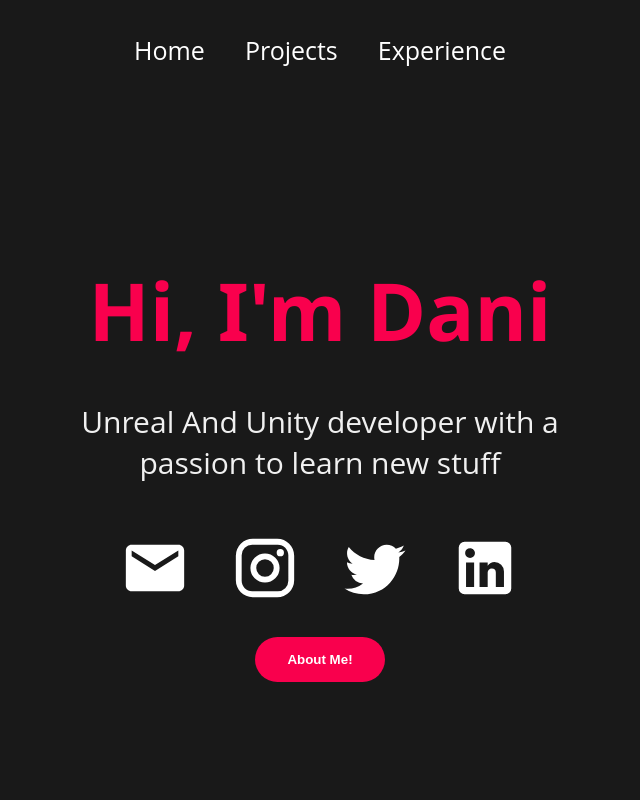
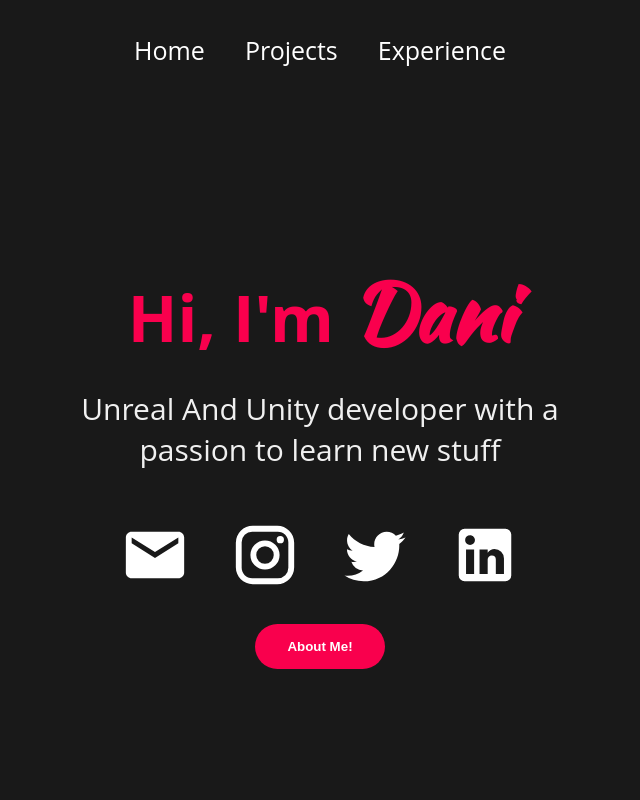
Before and after one commit to Playyer96/personal-portafolio, a React (Create React App) app: page / in a window 1280 px wide. Shown: the top 800 px of the page, without its empty margins (320-960 px from the left). Built offline with nearby package versions, Linux system fonts and the light colour scheme.

Commit message:
some css changes

```diff
--- a/src/App.css
+++ b/src/App.css
@@ -1,3 +1,5 @@
+@import url("https://fonts.googleapis.com/css2?family=Kaushan+Script&display=swap");
+
 .App {
   width: 100%;
   height: auto;
@@ -11,3 +13,20 @@ body {
   padding: 0;
   margin: 0;
 }
+
+button {
+  background: #f9004d;
+  color: white;
+  text-decoration: none;
+  border: 2px solid transparent;
+  font-weight: bold;
+  padding: 13px 30px;
+  border-radius: 30px;
+  transition: 0.4s;
+}
+
+button:hover {
+  background: transparent;
+  border: 2px solid #f9004d;
+  cursor: pointer;
+}
--- a/src/pages/AboutDisplay.js
+++ b/src/pages/AboutDisplay.js
@@ -8,7 +8,7 @@ function AboutDisplay() {
       <div className="about">
         <img src={profilePic} />
         <div className="about-text">
-          <h1> Hi I'm Dani</h1>
+          <h1> Hi I'm <span>Dani</span></h1>
           <h5>
             Unity & Unreal <span>Software Developer</span>
           </h5>
@@ -22,7 +22,7 @@ function AboutDisplay() {
             Object-Oriented Programming (OOP), Computer Graphics, and Agile
             Methodologies.
           </p>
-          <button>Let's Talk</button>
+          {/* <button>Let's Talk</button> */}
         </div>
       </div>
     </div>
--- a/src/pages/Home.js
+++ b/src/pages/Home.js
@@ -29,7 +29,9 @@ const Home = () => {
   return (
     <Fragment>
       <div className="aboutme">
-        <h2>Hi, I'm Dani</h2>
+        <h2>
+          Hi, I'm <span>Dani</span>
+        </h2>
         <div className="prompt">
           <p>Unreal And Unity developer with a passion to learn new stuff</p>
           <ContactIcons />
--- a/src/styles/AboutDisplay.css
+++ b/src/styles/AboutDisplay.css
@@ -43,6 +43,7 @@
 }
 
 .about span {
+  font-family: "Kaushan Script", cursive;
   color: #f9004d;
 }
 
@@ -50,23 +51,6 @@
   letter-spacing: 1px;
   line-height: 28px;
   margin-bottom: 45px;
-}
-
-button {
-  background: #f9004d;
-  color: white;
-  text-decoration: none;
-  border: 2px solid transparent;
-  font-weight: bold;
-  padding: 13px 30px;
-  border-radius: 30px;
-  transition: 0.4s;
-}
-
-button:hover {
-  background: transparent;
-  border: 2px solid #f9004d;
-  cursor: pointer;
 }
 
 @media only screen and (max-width: 600px) {
--- a/src/styles/Home.css
+++ b/src/styles/Home.css
@@ -17,10 +17,14 @@
 }
 
 .aboutme h2 {
-  font-family: "Segoe UI", "Segoe UI", Tahoma, Geneva, Verdana, sans-serif;
-  font-size: 80px;
+  font-size: 65px;
   color: #f9004d;
   height: 50px;
+}
+
+.aboutme h2 span {
+  font-family: "Kaushan Script", cursive;
+  font-size: 80px;
 }
 
 .aboutme .prompt {
```
